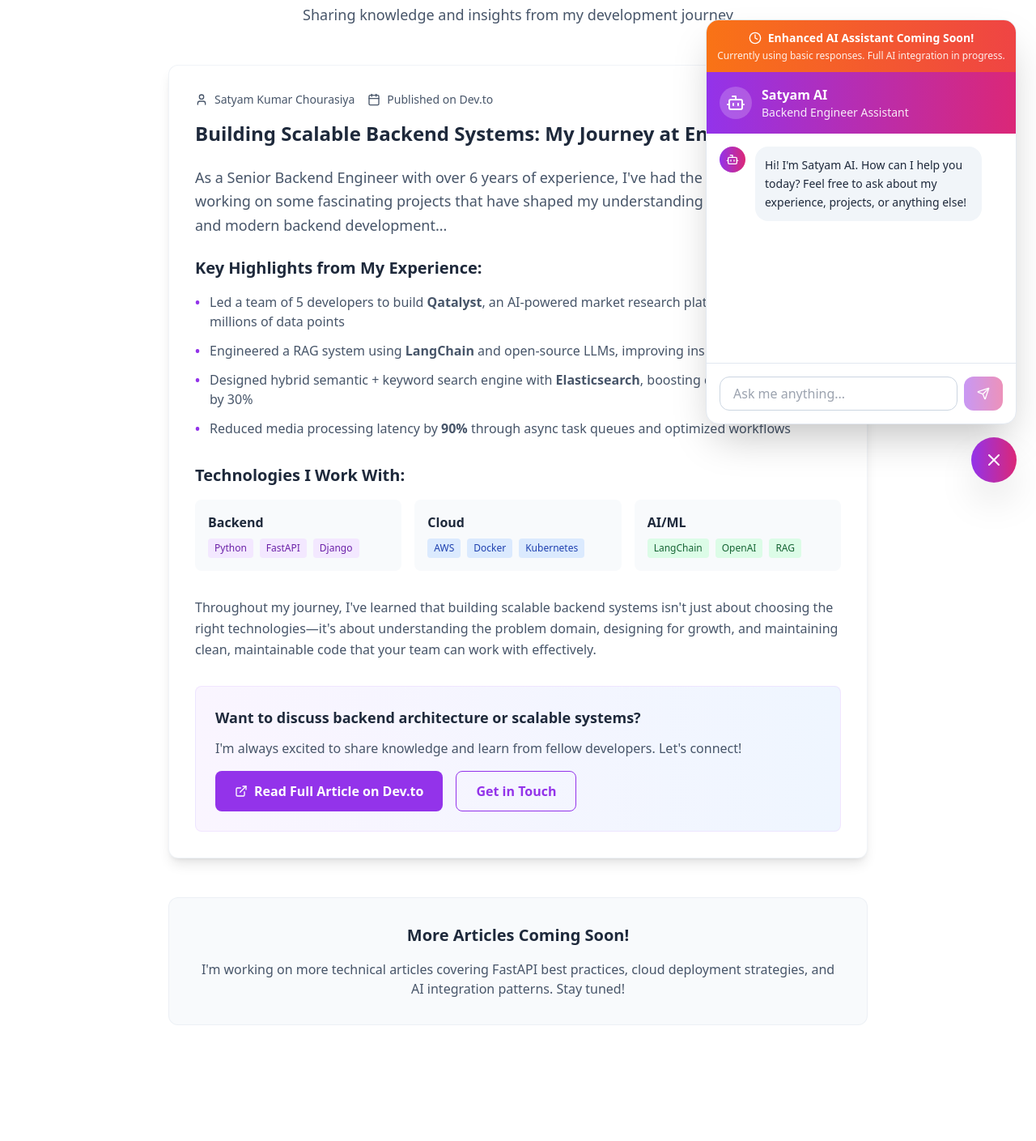
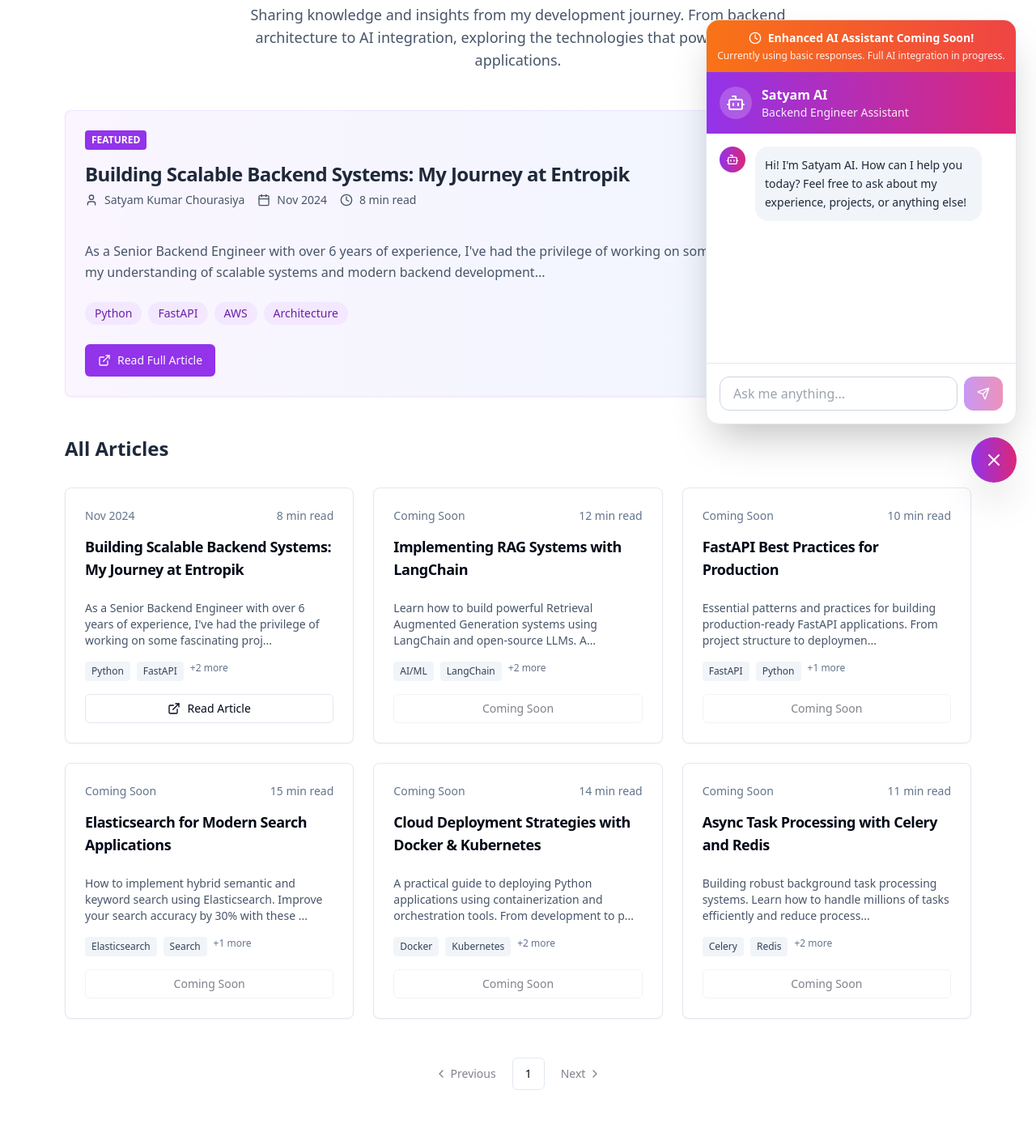
Before and after one commit to kskmr6390/satyams-stellar-showcase, a React (Vite) app: page /blog in a window 1280 px wide. Shown: the part 180-1589 px from the top of the page at 81% size. Before the commit the page ends 1494 px from the top, so only its background shows below. Built offline with nearby package versions, Linux system fonts and the light colour scheme.

Commit message:
feat: List blog posts on the blog page
Displays a list of blog posts on the /blog page.

```diff
--- a/src/pages/Blog.tsx
+++ b/src/pages/Blog.tsx
@@ -1,142 +1,216 @@
 
-import { ExternalLink, Calendar, User } from "lucide-react";
+import { ExternalLink, Calendar, User, Clock } from "lucide-react";
+import { Card, CardContent, CardDescription, CardHeader, CardTitle } from "@/components/ui/card";
+import { Button } from "@/components/ui/button";
+import { Pagination, PaginationContent, PaginationItem, PaginationLink, PaginationNext, PaginationPrevious } from "@/components/ui/pagination";
 
 const Blog = () => {
+  const blogPosts = [
+    {
+      id: 1,
+      title: "Building Scalable Backend Systems: My Journey at Entropik",
+      description: "As a Senior Backend Engineer with over 6 years of experience, I've had the privilege of working on some fascinating projects that have shaped my understanding of scalable systems and modern backend development...",
+      readTime: "8 min read",
+      publishedDate: "Nov 2024",
+      tags: ["Python", "FastAPI", "AWS", "Architecture"],
+      url: "https://dev.to/satyam_chourasiya_99ea2e4",
+      featured: true
+    },
+    {
+      id: 2,
+      title: "Implementing RAG Systems with LangChain",
+      description: "Learn how to build powerful Retrieval Augmented Generation systems using LangChain and open-source LLMs. A comprehensive guide covering architecture, implementation, and optimization strategies.",
+      readTime: "12 min read",
+      publishedDate: "Coming Soon",
+      tags: ["AI/ML", "LangChain", "RAG", "Python"],
+      url: "#",
+      featured: false
+    },
+    {
+      id: 3,
+      title: "FastAPI Best Practices for Production",
+      description: "Essential patterns and practices for building production-ready FastAPI applications. From project structure to deployment strategies.",
+      readTime: "10 min read",
+      publishedDate: "Coming Soon",
+      tags: ["FastAPI", "Python", "Best Practices"],
+      url: "#",
+      featured: false
+    },
+    {
+      id: 4,
+      title: "Elasticsearch for Modern Search Applications",
+      description: "How to implement hybrid semantic and keyword search using Elasticsearch. Improve your search accuracy by 30% with these techniques.",
+      readTime: "15 min read",
+      publishedDate: "Coming Soon",
+      tags: ["Elasticsearch", "Search", "Backend"],
+      url: "#",
+      featured: false
+    },
+    {
+      id: 5,
+      title: "Cloud Deployment Strategies with Docker & Kubernetes",
+      description: "A practical guide to deploying Python applications using containerization and orchestration tools. From development to production.",
+      readTime: "14 min read",
+      publishedDate: "Coming Soon",
+      tags: ["Docker", "Kubernetes", "DevOps", "AWS"],
+      url: "#",
+      featured: false
+    },
+    {
+      id: 6,
+      title: "Async Task Processing with Celery and Redis",
+      description: "Building robust background task processing systems. Learn how to handle millions of tasks efficiently and reduce processing latency by 90%.",
+      readTime: "11 min read",
+      publishedDate: "Coming Soon",
+      tags: ["Celery", "Redis", "Python", "Performance"],
+      url: "#",
+      featured: false
+    }
+  ];
+
   return (
     <div className="min-h-screen bg-white dark:bg-slate-900 transition-colors duration-300 pt-20">
-      <div className="max-w-4xl mx-auto px-4 py-12">
+      <div className="max-w-6xl mx-auto px-4 py-12">
         {/* Header */}
         <div className="text-center mb-12">
           <h1 className="text-4xl font-bold text-slate-800 dark:text-white mb-4">
             My Blog Posts
           </h1>
-          <p className="text-lg text-slate-600 dark:text-slate-300">
-            Sharing knowledge and insights from my development journey
+          <p className="text-lg text-slate-600 dark:text-slate-300 max-w-2xl mx-auto">
+            Sharing knowledge and insights from my development journey. From backend architecture to AI integration, exploring the technologies that power modern applications.
           </p>
         </div>
 
         {/* Featured Article */}
-        <article className="bg-white dark:bg-slate-800 rounded-xl shadow-lg border border-slate-200/50 dark:border-slate-700/50 overflow-hidden hover:shadow-xl transition-all duration-300">
-          {/* Article Header */}
-          <div className="p-8">
-            <div className="flex items-center gap-4 text-sm text-slate-600 dark:text-slate-400 mb-4">
-              <div className="flex items-center gap-2">
-                <User className="w-4 h-4" />
-                <span>Satyam Kumar Chourasiya</span>
+        {blogPosts.filter(post => post.featured).map((post) => (
+          <Card key={post.id} className="mb-12 bg-gradient-to-r from-purple-50 to-blue-50 dark:from-purple-900/20 dark:to-blue-900/20 border-purple-200/50 dark:border-purple-700/50">
+            <CardHeader>
+              <div className="flex items-center gap-2 text-sm text-purple-600 dark:text-purple-400 mb-2">
+                <span className="bg-purple-600 text-white px-2 py-1 rounded text-xs font-semibold">FEATURED</span>
               </div>
-              <div className="flex items-center gap-2">
-                <Calendar className="w-4 h-4" />
-                <span>Published on Dev.to</span>
-              </div>
-            </div>
-
-            <h2 className="text-2xl font-bold text-slate-800 dark:text-white mb-6 hover:text-purple-600 dark:hover:text-purple-400 transition-colors">
-              Building Scalable Backend Systems: My Journey at Entropik
-            </h2>
-
-            <div className="prose prose-slate dark:prose-invert max-w-none">
-              <p className="text-lg text-slate-600 dark:text-slate-300 leading-relaxed mb-6">
-                As a Senior Backend Engineer with over 6 years of experience, I've had the privilege of working on some fascinating projects that have shaped my understanding of scalable systems and modern backend development...
-              </p>
-
-              <h3 className="text-xl font-semibold text-slate-800 dark:text-white mb-4">Key Highlights from My Experience:</h3>
-
-              <ul className="space-y-3 text-slate-600 dark:text-slate-300">
-                <li className="flex items-start gap-3">
-                  <span className="text-purple-600 dark:text-purple-400 font-bold">•</span>
-                  <span>Led a team of 5 developers to build <strong>Qatalyst</strong>, an AI-powered market research platform processing millions of data points</span>
-                </li>
-                <li className="flex items-start gap-3">
-                  <span className="text-purple-600 dark:text-purple-400 font-bold">•</span>
-                  <span>Engineered a RAG system using <strong>LangChain</strong> and open-source LLMs, improving insights accuracy by 25%</span>
-                </li>
-                <li className="flex items-start gap-3">
-                  <span className="text-purple-600 dark:text-purple-400 font-bold">•</span>
-                  <span>Designed hybrid semantic + keyword search engine with <strong>Elasticsearch</strong>, boosting data retrieval accuracy by 30%</span>
-                </li>
-                <li className="flex items-start gap-3">
-                  <span className="text-purple-600 dark:text-purple-400 font-bold">•</span>
-                  <span>Reduced media processing latency by <strong>90%</strong> through async task queues and optimized workflows</span>
-                </li>
-              </ul>
-
-              <h3 className="text-xl font-semibold text-slate-800 dark:text-white mb-4 mt-8">Technologies I Work With:</h3>
-
-              <div className="grid grid-cols-2 md:grid-cols-3 gap-4 mb-8">
-                <div className="bg-slate-50 dark:bg-slate-700 p-4 rounded-lg">
-                  <h4 className="font-semibold text-slate-800 dark:text-white mb-2">Backend</h4>
-                  <div className="flex flex-wrap gap-2">
-                    <span className="bg-purple-100 dark:bg-purple-900/30 text-purple-800 dark:text-purple-300 px-2 py-1 rounded text-xs">Python</span>
-                    <span className="bg-purple-100 dark:bg-purple-900/30 text-purple-800 dark:text-purple-300 px-2 py-1 rounded text-xs">FastAPI</span>
-                    <span className="bg-purple-100 dark:bg-purple-900/30 text-purple-800 dark:text-purple-300 px-2 py-1 rounded text-xs">Django</span>
+              <CardTitle className="text-2xl text-slate-800 dark:text-white hover:text-purple-600 dark:hover:text-purple-400 transition-colors">
+                {post.title}
+              </CardTitle>
+              <CardDescription className="text-slate-600 dark:text-slate-300">
+                <div className="flex flex-wrap items-center gap-4 text-sm mb-4">
+                  <div className="flex items-center gap-2">
+                    <User className="w-4 h-4" />
+                    <span>Satyam Kumar Chourasiya</span>
+                  </div>
+                  <div className="flex items-center gap-2">
+                    <Calendar className="w-4 h-4" />
+                    <span>{post.publishedDate}</span>
+                  </div>
+                  <div className="flex items-center gap-2">
+                    <Clock className="w-4 h-4" />
+                    <span>{post.readTime}</span>
                   </div>
                 </div>
-                <div className="bg-slate-50 dark:bg-slate-700 p-4 rounded-lg">
-                  <h4 className="font-semibold text-slate-800 dark:text-white mb-2">Cloud</h4>
-                  <div className="flex flex-wrap gap-2">
-                    <span className="bg-blue-100 dark:bg-blue-900/30 text-blue-800 dark:text-blue-300 px-2 py-1 rounded text-xs">AWS</span>
-                    <span className="bg-blue-100 dark:bg-blue-900/30 text-blue-800 dark:text-blue-300 px-2 py-1 rounded text-xs">Docker</span>
-                    <span className="bg-blue-100 dark:bg-blue-900/30 text-blue-800 dark:text-blue-300 px-2 py-1 rounded text-xs">Kubernetes</span>
+              </CardDescription>
+            </CardHeader>
+            <CardContent>
+              <p className="text-slate-600 dark:text-slate-300 leading-relaxed mb-6">
+                {post.description}
+              </p>
+              <div className="flex flex-wrap gap-2 mb-6">
+                {post.tags.map((tag) => (
+                  <span key={tag} className="bg-purple-100 dark:bg-purple-900/30 text-purple-800 dark:text-purple-300 px-3 py-1 rounded-full text-sm">
+                    {tag}
+                  </span>
+                ))}
+              </div>
+              <Button asChild className="bg-purple-600 hover:bg-purple-700">
+                <a href={post.url} target="_blank" rel="noopener noreferrer" className="inline-flex items-center gap-2">
+                  <ExternalLink className="w-4 h-4" />
+                  Read Full Article
+                </a>
+              </Button>
+            </CardContent>
+          </Card>
+        ))}
+
+        {/* All Articles Grid */}
+        <div className="mb-12">
+          <h2 className="text-2xl font-bold text-slate-800 dark:text-white mb-8">All Articles</h2>
+          <div className="grid grid-cols-1 md:grid-cols-2 lg:grid-cols-3 gap-6">
+            {blogPosts.map((post) => (
+              <Card key={post.id} className="hover:shadow-lg transition-all duration-300 group">
+                <CardHeader>
+                  <div className="flex items-center justify-between text-sm text-slate-500 dark:text-slate-400 mb-2">
+                    <span>{post.publishedDate}</span>
+                    <span>{post.readTime}</span>
                   </div>
-                </div>
-                <div className="bg-slate-50 dark:bg-slate-700 p-4 rounded-lg">
-                  <h4 className="font-semibold text-slate-800 dark:text-white mb-2">AI/ML</h4>
-                  <div className="flex flex-wrap gap-2">
-                    <span className="bg-green-100 dark:bg-green-900/30 text-green-800 dark:text-green-300 px-2 py-1 rounded text-xs">LangChain</span>
-                    <span className="bg-green-100 dark:bg-green-900/30 text-green-800 dark:text-green-300 px-2 py-1 rounded text-xs">OpenAI</span>
-                    <span className="bg-green-100 dark:bg-green-900/30 text-green-800 dark:text-green-300 px-2 py-1 rounded text-xs">RAG</span>
+                  <CardTitle className="text-lg group-hover:text-purple-600 dark:group-hover:text-purple-400 transition-colors">
+                    {post.title}
+                  </CardTitle>
+                </CardHeader>
+                <CardContent>
+                  <CardDescription className="text-slate-600 dark:text-slate-300 mb-4 line-clamp-3">
+                    {post.description.substring(0, 120)}...
+                  </CardDescription>
+                  <div className="flex flex-wrap gap-2 mb-4">
+                    {post.tags.slice(0, 2).map((tag) => (
+                      <span key={tag} className="bg-slate-100 dark:bg-slate-700 text-slate-700 dark:text-slate-300 px-2 py-1 rounded text-xs">
+                        {tag}
+                      </span>
+                    ))}
+                    {post.tags.length > 2 && (
+                      <span className="text-slate-500 dark:text-slate-400 text-xs">
+                        +{post.tags.length - 2} more
+                      </span>
+                    )}
                   </div>
-                </div>
-              </div>
+                  {post.url !== "#" ? (
+                    <Button asChild variant="outline" size="sm" className="w-full">
+                      <a href={post.url} target="_blank" rel="noopener noreferrer" className="inline-flex items-center gap-2">
+                        <ExternalLink className="w-4 h-4" />
+                        Read Article
+                      </a>
+                    </Button>
+                  ) : (
+                    <Button variant="outline" size="sm" className="w-full" disabled>
+                      Coming Soon
+                    </Button>
+                  )}
+                </CardContent>
+              </Card>
+            ))}
+          </div>
+        </div>
 
-              <p className="text-slate-600 dark:text-slate-300 leading-relaxed">
-                Throughout my journey, I've learned that building scalable backend systems isn't just about choosing the right technologies—it's about understanding the problem domain, designing for growth, and maintaining clean, maintainable code that your team can work with effectively.
+        {/* Pagination */}
+        <Pagination className="mt-8">
+          <PaginationContent>
+            <PaginationItem>
+              <PaginationPrevious href="#" className="pointer-events-none opacity-50" />
+            </PaginationItem>
+            <PaginationItem>
+              <PaginationLink href="#" isActive>1</PaginationLink>
+            </PaginationItem>
+            <PaginationItem>
+              <PaginationNext href="#" className="pointer-events-none opacity-50" />
+            </PaginationItem>
+          </PaginationContent>
+        </Pagination>
+
+        {/* Subscribe Section */}
+        <div className="mt-16 text-center">
+          <Card className="bg-gradient-to-r from-purple-50 to-blue-50 dark:from-purple-900/20 dark:to-blue-900/20 border-purple-200/50 dark:border-purple-700/50">
+            <CardContent className="p-8">
+              <h3 className="text-2xl font-bold text-slate-800 dark:text-white mb-4">
+                Stay Updated with New Articles
+              </h3>
+              <p className="text-slate-600 dark:text-slate-300 mb-6 max-w-2xl mx-auto">
+                I regularly share insights about backend development, AI integration, and cloud architecture. Follow me on Dev.to to get notified when I publish new articles.
               </p>
-            </div>
-
-            {/* Call to Action */}
-            <div className="mt-8 p-6 bg-gradient-to-r from-purple-50 to-blue-50 dark:from-purple-900/20 dark:to-blue-900/20 rounded-lg border border-purple-200/50 dark:border-purple-700/50">
-              <h4 className="text-lg font-semibold text-slate-800 dark:text-white mb-3">
-                Want to discuss backend architecture or scalable systems?
-              </h4>
-              <p className="text-slate-600 dark:text-slate-300 mb-4">
-                I'm always excited to share knowledge and learn from fellow developers. Let's connect!
-              </p>
-              <div className="flex flex-wrap gap-4">
-                <a
-                  href="https://dev.to/satyam_chourasiya_99ea2e4"
-                  target="_blank"
-                  rel="noopener noreferrer"
-                  className="inline-flex items-center gap-2 bg-purple-600 hover:bg-purple-700 text-white px-6 py-3 rounded-lg font-semibold transition-all duration-300 transform hover:scale-105"
-                >
+              <Button asChild className="bg-purple-600 hover:bg-purple-700">
+                <a href="https://dev.to/satyam_chourasiya_99ea2e4" target="_blank" rel="noopener noreferrer" className="inline-flex items-center gap-2">
                   <ExternalLink className="w-4 h-4" />
-                  Read Full Article on Dev.to
+                  Follow on Dev.to
                 </a>
-                <a
-                  href="#contact"
-                  className="inline-flex items-center gap-2 border border-purple-600 text-purple-600 hover:bg-purple-600 hover:text-white px-6 py-3 rounded-lg font-semibold transition-all duration-300"
-                  onClick={(e) => {
-                    e.preventDefault();
-                    document.querySelector('#contact')?.scrollIntoView({ behavior: 'smooth' });
-                  }}
-                >
-                  Get in Touch
-                </a>
-              </div>
-            </div>
-          </div>
-        </article>
-
-        {/* Coming Soon Section */}
-        <div className="mt-12 text-center">
-          <div className="bg-slate-50 dark:bg-slate-800 rounded-xl p-8 border border-slate-200/50 dark:border-slate-700/50">
-            <h3 className="text-xl font-semibold text-slate-800 dark:text-white mb-4">
-              More Articles Coming Soon!
-            </h3>
-            <p className="text-slate-600 dark:text-slate-300">
-              I'm working on more technical articles covering FastAPI best practices, cloud deployment strategies, and AI integration patterns. Stay tuned!
-            </p>
-          </div>
+              </Button>
+            </CardContent>
+          </Card>
         </div>
       </div>
     </div>
```
